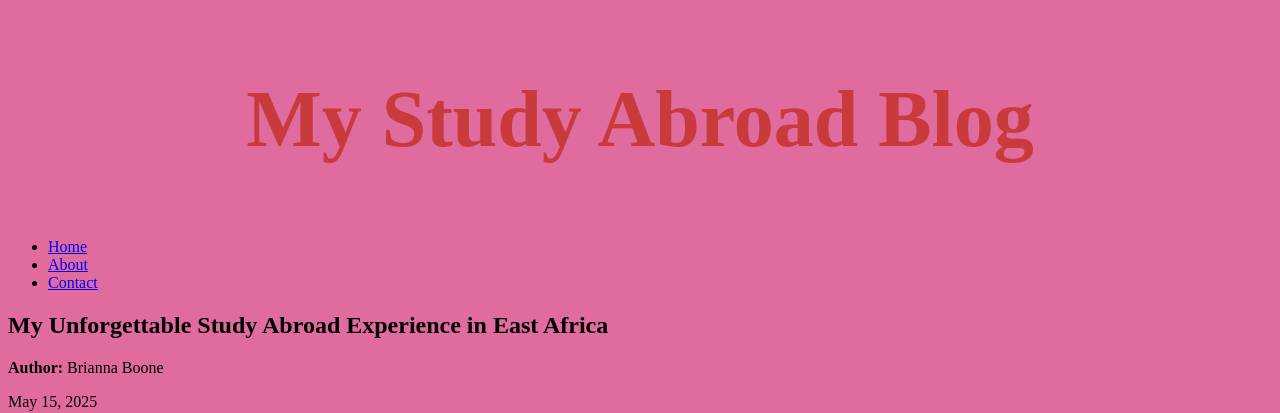
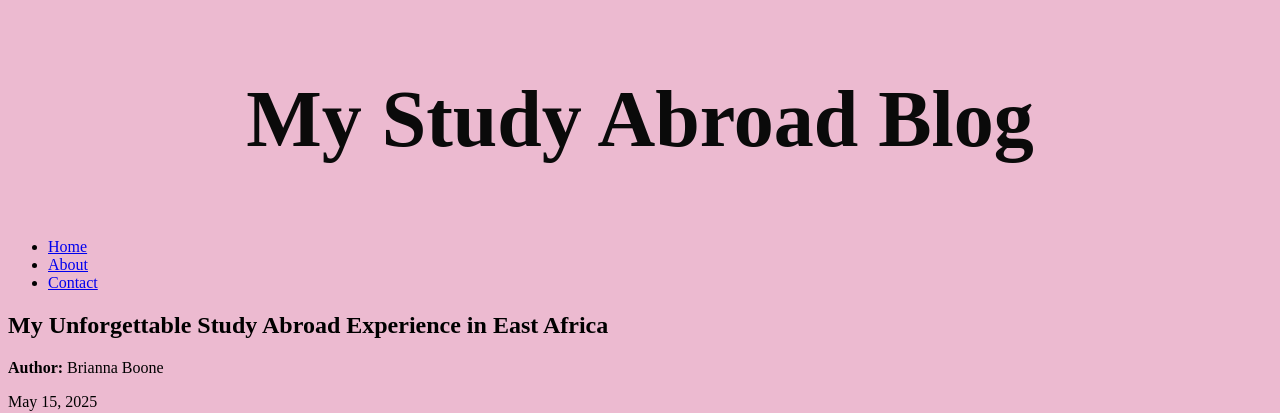
Before and after one commit to boonebr1-stack/mi349_blog, a plain HTML site: page index.html in a window 1280 px wide. Shown: the top 413 px of the page. Drawn offline with Linux system fonts and the light colour scheme.

Commit message:
git add .

```diff
--- a/style.css
+++ b/style.css
@@ -1,9 +1,9 @@
 body {
-    background: #E06C9F
+    background: #ecbad0
 }
 
 h1 {
-    color: #c93a3a;
+    color: #0a0a0a;
     font-size: 5em;
     background: #ccc
     margin: 50px;
```
